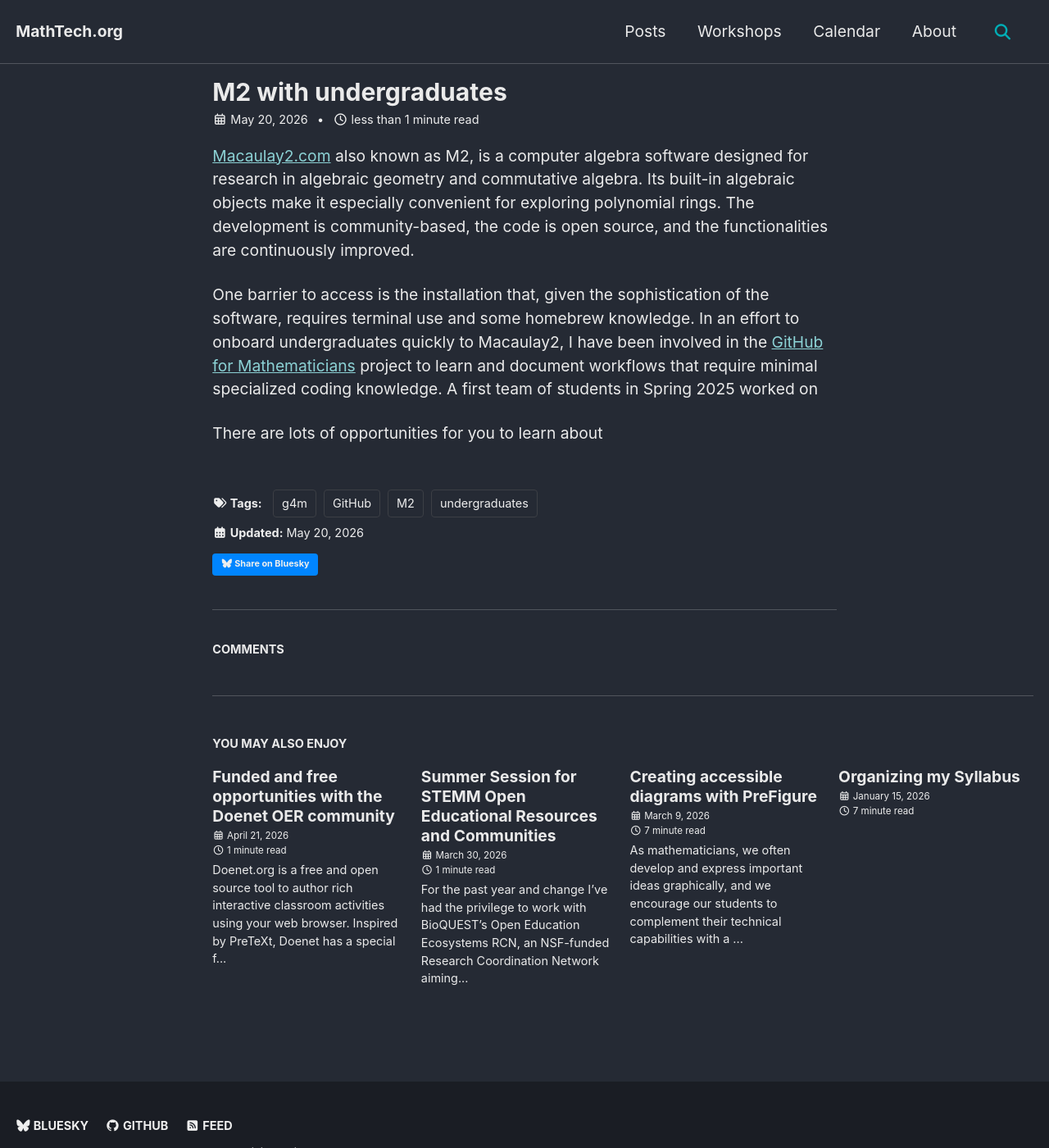
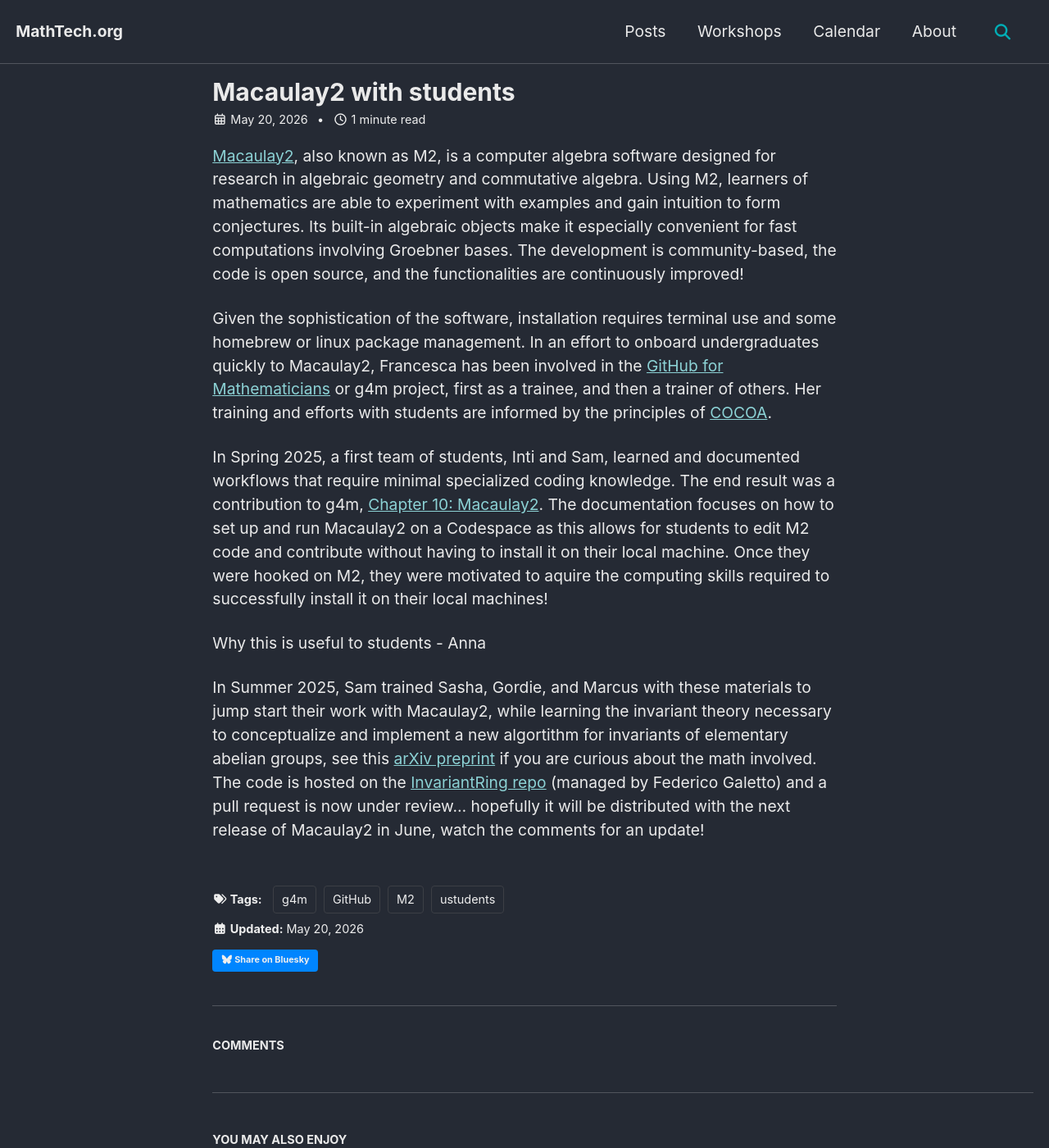
Before and after one commit to mathtechorg/mathtechorg.github.io, a Jekyll site: the page built from _posts/2026-05-20-m2-with-ug.md, in a window 1280 px wide and 1400 px high. Shown: the whole window at 82% size. Built offline with Jekyll 4.4.1, drawn with Linux system fonts in a browser that asks for light colours; cached includes are drawn as plain includes; comment, search, counter and statistics services are not loaded.

```diff
--- a/_posts/2026-05-20-m2-with-ug.md
+++ b/_posts/2026-05-20-m2-with-ug.md
@@ -1,12 +1,18 @@
 ---
-title: M2 with undergraduates
-tags: M2 undergraduates GitHub g4m
+title: Macaulay2 with students
+tags: M2 ustudents GitHub g4m
 author: Francesca Gandini
 comments: true
 ---
 
-[Macaulay2.com](https://macaulay2.com/) also known as M2, is a computer algebra software designed for research in algebraic geometry and commutative algebra. Its built-in algebraic objects make it especially convenient for exploring polynomial rings. The development is community-based, the code is open source, and the functionalities are continuously improved.
+[Macaulay2](https://macaulay2.com/), also known as M2, is a computer algebra software designed for research in algebraic geometry and commutative algebra. Using M2, learners of mathematics are able to experiment with examples and gain intuition to form conjectures. Its built-in algebraic objects make it especially convenient for fast computations involving Groebner bases. The development is community-based, the code is open source, and the functionalities are continuously improved!
 
-One barrier to access is the installation that, given the sophistication of the software, requires terminal use and some homebrew knowledge. In an effort to onboard undergraduates quickly to Macaulay2, I have been involved in the [GitHub for Mathematicians](https://g4m.code4math.org/) project to learn and document workflows that require minimal specialized coding knowledge. A first team of students in Spring 2025 worked on
 
-There are lots of opportunities for you to learn about
+Given the sophistication of the software, installation requires terminal use and some homebrew or linux package management. In an effort to onboard undergraduates quickly to Macaulay2, Francesca has been involved in the [GitHub for Mathematicians](https://g4m.code4math.org/) or g4m project, first as a trainee, and then a trainer of others. Her training and efforts with students are informed by the principles of [COCOA](https://www.iastatedigitalpress.com/joerhe/article/id/20094/).
+
+In Spring 2025, a first team of students, Inti and Sam, learned and documented workflows that require minimal specialized coding knowledge. The end result was a contribution to g4m, [Chapter 10: Macaulay2](https://g4m.code4math.org/ch-M2.html). The documentation focuses on how to set up and run Macaulay2 on a Codespace as this allows for students to edit M2 code and contribute without having to install it on their local machine. Once they were hooked on M2, they were motivated to aquire the computing skills required to successfully install it on their local machines!
+
+Why this is useful to students - Anna
+
+
+In Summer 2025, Sam trained Sasha, Gordie, and Marcus with these materials to jump start their work with Macaulay2, while learning the invariant theory necessary to conceptualize and implement a new algortithm for invariants of elementary abelian groups, see this [arXiv preprint](https://arxiv.org/abs/2605.19158) if you are curious about the math involved. The code is hosted on the [InvariantRing repo](https://github.com/galettof/InvariantRing) (managed by Federico Galetto) and a pull request is now under review... hopefully it will be distributed with the next release of Macaulay2 in June, watch the comments for an update!
```
